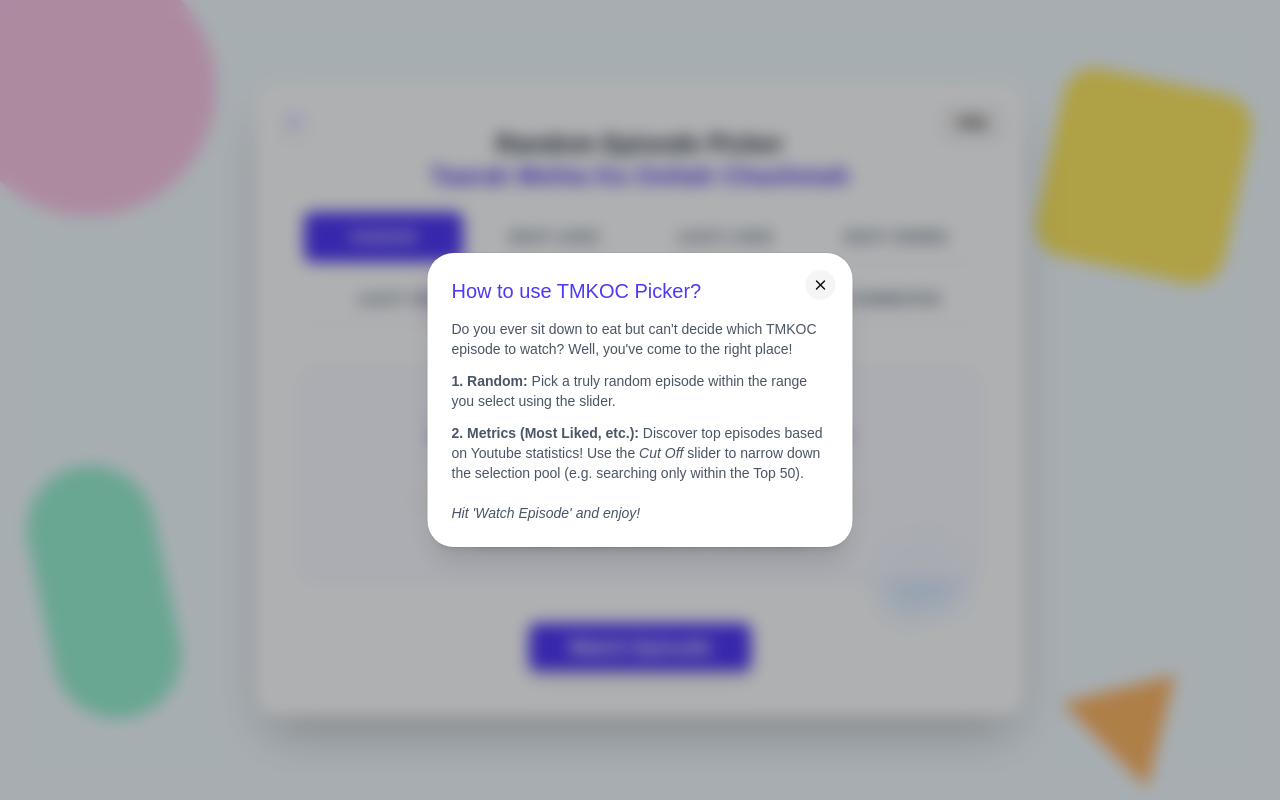
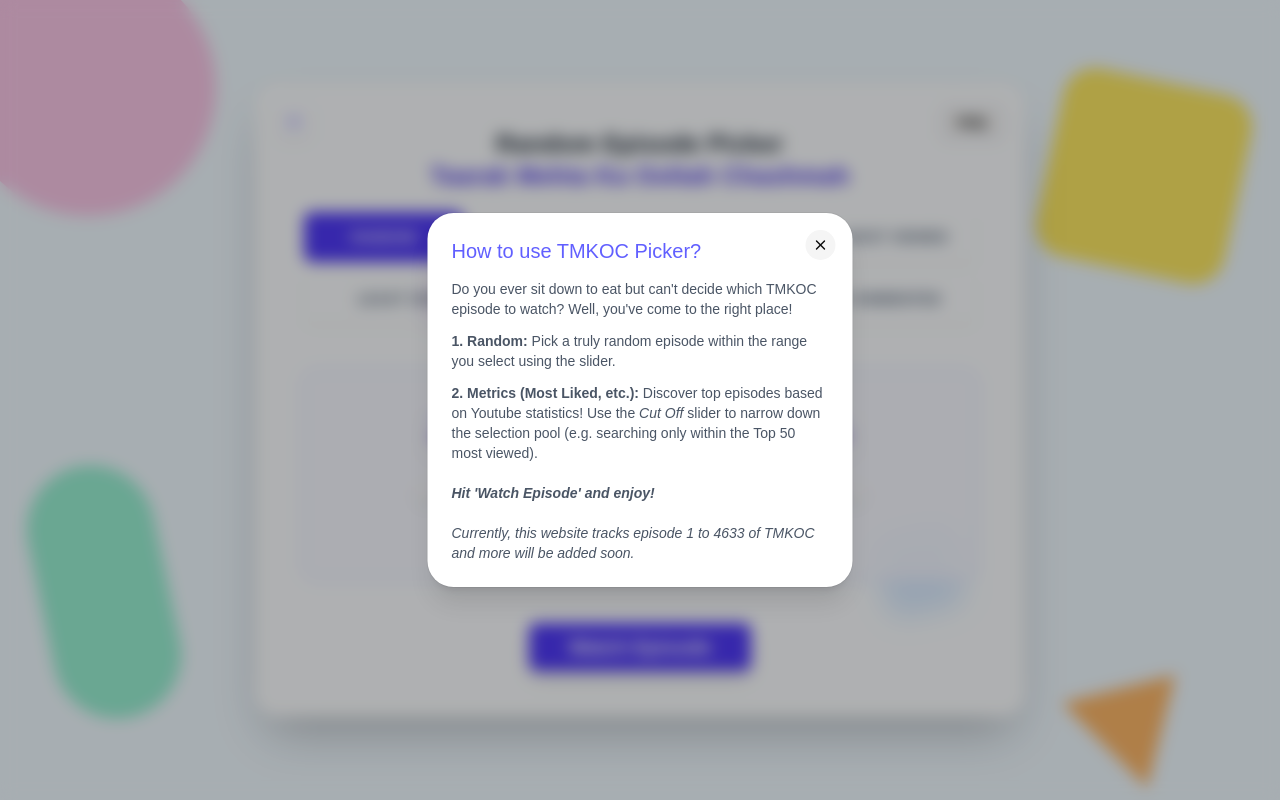
Before and after one commit to xlostincode/tmkoc-picker, a React (Vite) app in the folder src/client/: page / in a window 1280 px wide. Both pictures are taken after a click on the button "Help". Built offline with nearby package versions, Linux system fonts and the light colour scheme; no server answers.

Commit message:
Update slider color

```diff
--- a/src/client/src/components/ui/slider.tsx
+++ b/src/client/src/components/ui/slider.tsx
@@ -40,14 +40,14 @@ function Slider({
       >
         <SliderPrimitive.Range
           data-slot="slider-range"
-          className="absolute bg-primary select-none data-horizontal:h-full data-vertical:w-full"
+          className="absolute bg-indigo-600 dark:bg-indigo-500 select-none data-horizontal:h-full data-vertical:w-full"
         />
       </SliderPrimitive.Track>
       {Array.from({ length: _values.length }, (_, index) => (
         <SliderPrimitive.Thumb
           data-slot="slider-thumb"
           key={index}
-          className="block h-4 w-6 shrink-0 rounded-full bg-white shadow-md ring-1 ring-black/10 transition-[color,box-shadow,background-color] select-none not-dark:bg-clip-padding hover:ring-4 hover:ring-ring/30 focus-visible:ring-4 focus-visible:ring-ring/30 focus-visible:outline-hidden disabled:pointer-events-none disabled:opacity-50 data-vertical:h-6 data-vertical:w-4"
+          className="block h-4 w-6 shrink-0 rounded-full bg-white dark:bg-indigo-600 shadow-md ring-1 ring-black/10 dark:ring-indigo-800 transition-[color,box-shadow,background-color] select-none not-dark:bg-clip-padding hover:ring-4 hover:ring-indigo-600/30 dark:hover:ring-indigo-500/30 focus-visible:ring-4 focus-visible:ring-indigo-600/30 dark:focus-visible:ring-indigo-500/30 focus-visible:outline-hidden disabled:pointer-events-none disabled:opacity-50 data-vertical:h-6 data-vertical:w-4"
         />
       ))}
     </SliderPrimitive.Root>
--- a/src/client/src/pages/Home/Home.tsx
+++ b/src/client/src/pages/Home/Home.tsx
@@ -72,12 +72,13 @@ export default function Home() {
                     </DialogTrigger>
                     <DialogContent className="sm:max-w-[425px]">
                         <DialogHeader>
-                            <DialogTitle className="text-xl text-indigo-600">How to use TMKOC Picker?</DialogTitle>
-                            <DialogDescription className="text-gray-600 mt-2 space-y-3">
+                            <DialogTitle className="text-xl text-indigo-500">How to use TMKOC Picker?</DialogTitle>
+                            <DialogDescription className="text-gray-600 dark:text-gray-400 mt-2 space-y-3">
                                 <p>Do you ever sit down to eat but can't decide which TMKOC episode to watch? Well, you've come to the right place!</p>
                                 <p><strong>1. Random:</strong> Pick a truly random episode within the range you select using the slider.</p>
-                                <p><strong>2. Metrics (Most Liked, etc.):</strong> Discover top episodes based on Youtube statistics! Use the <em>Cut Off</em> slider to narrow down the selection pool (e.g. searching only within the Top 50).</p>
-                                <p className="pt-2 italic text-sm">Hit 'Watch Episode' and enjoy!</p>
+                                <p><strong>2. Metrics (Most Liked, etc.):</strong> Discover top episodes based on Youtube statistics! Use the <em>Cut Off</em> slider to narrow down the selection pool (e.g. searching only within the Top 50 most viewed).</p>
+                                <p className="pt-2 italic text-sm"><strong>Hit 'Watch Episode' and enjoy!</strong></p>
+                                <p className="pt-2 italic text-sm">Currently, this website tracks episode 1 to 4633 of TMKOC and more will be added soon.</p>
                             </DialogDescription>
                         </DialogHeader>
                     </DialogContent>
```
